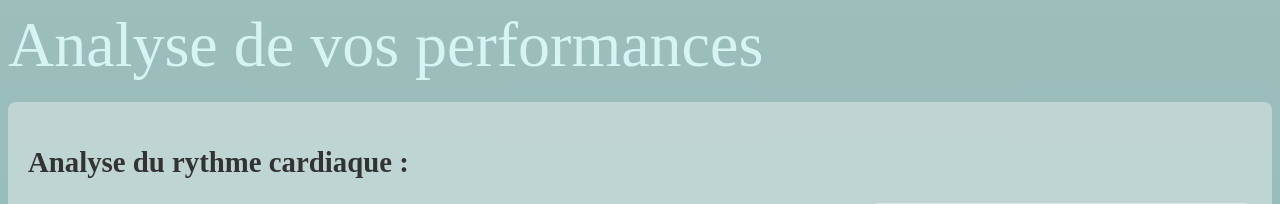
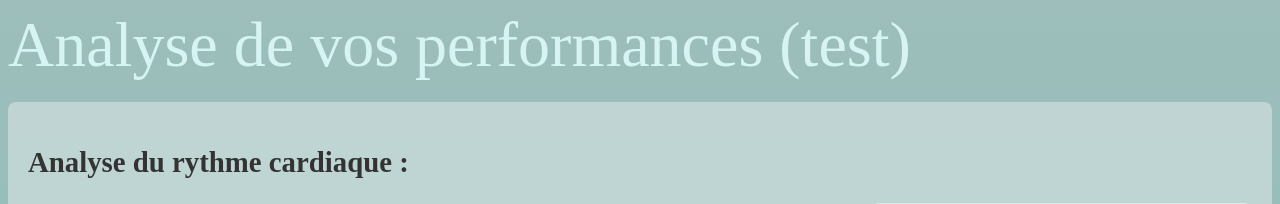
Before and after one commit to Crespichou/Sleevy2, a Flask app: page /analyse_performance in a window 1280 px wide. Shown: the top 204 px of the page. Run offline with Flask 3, Linux system fonts and the light colour scheme; some web fonts are replaced.

Commit message:
Test modif

```diff
--- a/Sleevy_App/app/templates/analyse_performances.html
+++ b/Sleevy_App/app/templates/analyse_performances.html
@@ -11,7 +11,7 @@
 
     <div class="main-container">
         <!-- Titre principal -->
-        <main>Analyse de vos performances</main>
+        <main>Analyse de vos performances (test)</main>
 
         <!-- Sous-container 1 : Analyse du rythme cardiaque -->
         <div class="sub-container">
```
